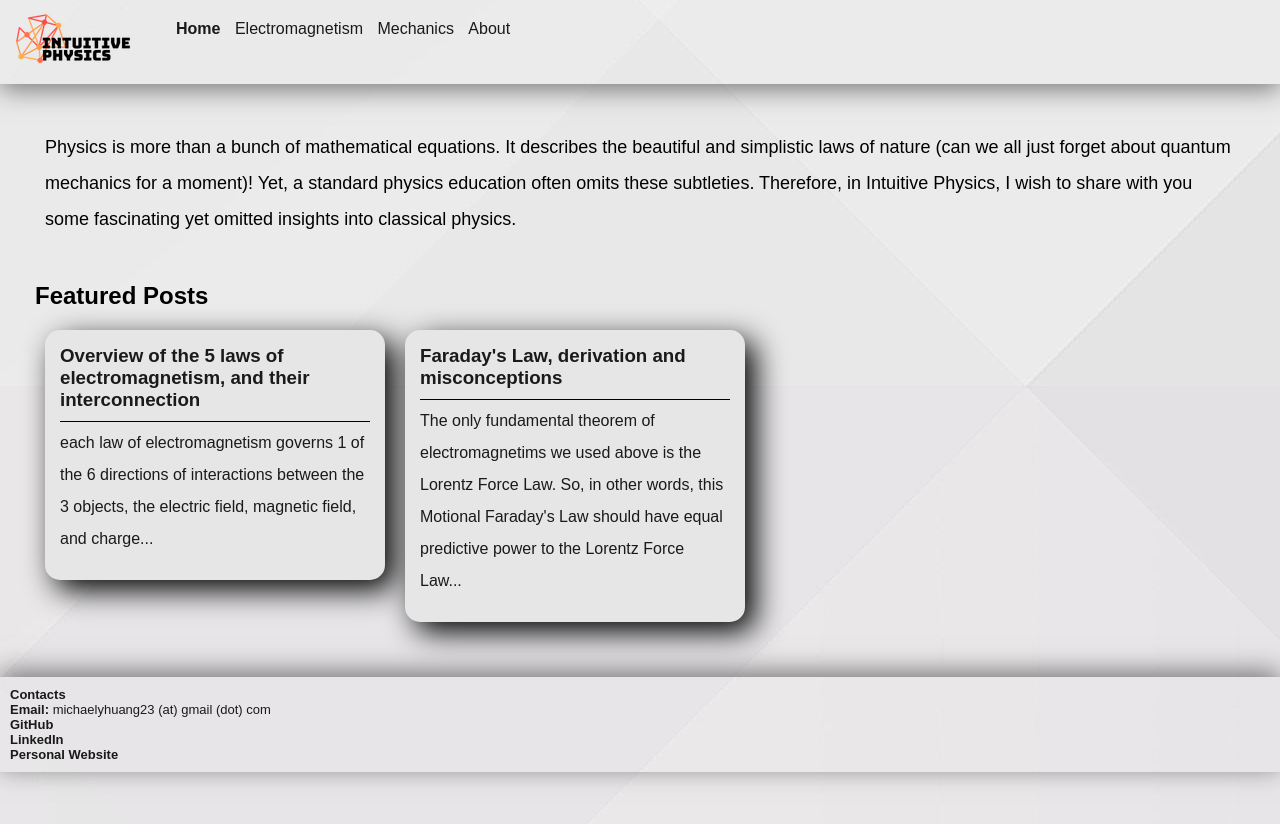
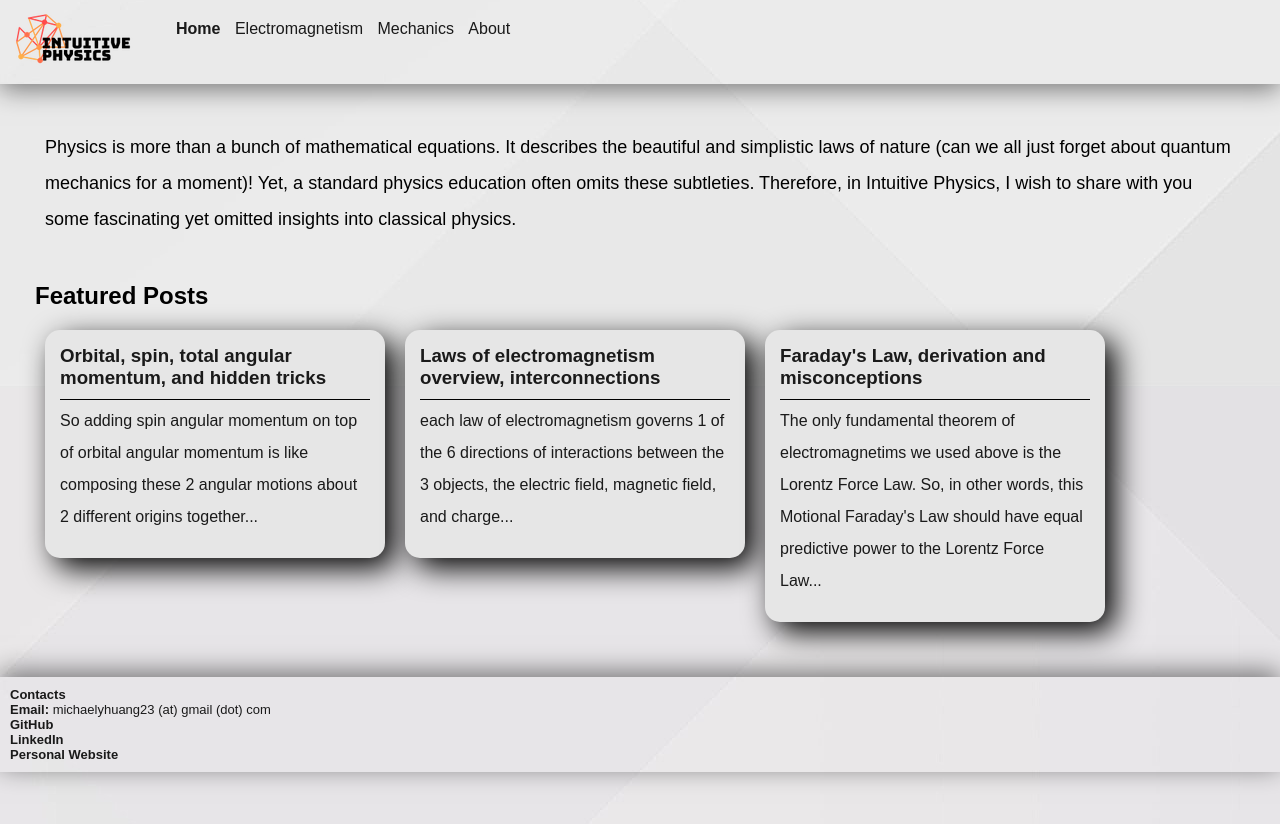
Before and after one commit to IntuitivePhysics/IntuitivePhysics, a Jekyll site: the page built from index.html, in a window 1280 px wide. Shown: the top 824 px of the page. Built offline with Jekyll 4.4.1, drawn with Linux system fonts in a browser that asks for light colours; some of the changed lines change nothing that is shown.

Commit message:
new blog Post

```diff
--- a/_posts/2021-05-09-maxwell-equations-overview.md
+++ b/_posts/2021-05-09-maxwell-equations-overview.md
@@ -1,7 +1,7 @@
 ---
 layout: post
 
-title: Overview of the 5 laws of electromagnetism, and their interconnection
+title: Laws of electromagnetism overview, interconnections
 
 author: Michael Huang
 
--- /dev/null
+++ b/_posts/2021-05-12-orbital-spin-angular-momentum.md
@@ -0,0 +1,121 @@
+---
+layout: post
+
+title: Orbital, spin, total angular momentum, and hidden tricks
+
+author: Michael Huang
+
+description: Explains the differences between the 3 classical angular momenta and their correlation. Proves spin + orbital = total.
+
+tags:
+    - mechanics
+    - angular momentum
+    - momentum
+    - spin
+    - orbital
+    - trick
+
+excerpt: So adding spin angular momentum on top of orbital angular momentum is like composing these 2 angular motions about 2 different origins together...
+
+---
+
+### Content
+
+* A very general definition of [angular momentum](#angular-momentum-definition)
+* Orbital, spin, total angular momentum. [What are they](#orbital-spin-total-angular-momentum)?
+* Spin + Orbital = Total, [why](#spin-plus-orbital-equals-total)?
+* Further [extension](#intuition-for-why)
+
+
+
+### Angular Momentum Definition
+
+Angular momentum is a concept meaningless unless defined relative to a point. Let's call this point our origin $O$. Now, we will place our frame of reference on this point for all later discussions.
+
+Angular momentum of a point particle relative to $O$ is $\textbf{L}=\textbf{r}\times \textbf{p}$ where $\textbf{r}$ points from $O$ to this point particle and $\textbf{p}$ is the momentum of the particle relative to $O$.  Angular momentum of a system of point particles is just the summation of individual angular momentum.
+
+Angular momentum is the rotational analogue of momentum.
+
+#### Is Momentum more fundamental
+
+while angular momentum can be written with respect to momentum, that doesn't mean momentum is more fundamental. Angular momentum deals with rotational motion while momentum deals with translational motion.
+
+Then you might ask: isn't all rotational motion microscopically translational motions. That is true, but all translational motion can also be perceived as rotational motions if you insert the origin/center of rotation infinitely far away.
+
+A more precise way to distinguish rotational motion vs translational motion and angular momentum vs momentum is to invalidate the question itself. There's only motion, no such a physical construct as translational motion which is fundamentally different from angular motion. They are all just motion.
+
+Translational motion and angular motion are simply 2 ways to describe motions (instead of to classify them). If you use a cartesian coordinate, your motions are described in translational terms. If you use a polar coordinate, your motions are described in angular terms. In practice, it's often good to use both coordinates simultaneously for problem solving.
+
+#### However, angular momentum and momentum are NOT 2 sides of the same coin
+
+They are locally the same.
+
+Consider a ball doing circular orbital around $O$, instantaneously in a time $dt$, it turns an angle $d\theta$. Its angular momentum $L$ is unchanged during $dt$. We can also argue, by ignoring the little $d\theta$ it turned, that its momentum is unchanged since it's pretty much continuing its original path. In this way, we could "derive" angular momentum conservation from momentum conservation. What is flawed in my argument? The flaw is that the error due to ignoring $d\theta$ accumulates, eventually becoming significant.
+
+To further convince you that they are "2 sides of the same coin", I will provide another example. Consider a system of particles, let's put our origin infinitely far away from them. Now $L=\sum r_i\times p_i$ (note that these are all vectors!) We can treat $r_i$ to be the same because $O$ is infinitely far away. So we pull $r_i$ out of the sum. $L=r\times \sum p_i=r\times p_{total}$. Since $r$ is fixed, conservation of $L$ is the same as conservation of $p$.
+
+These 2 examples demonstrate the equivalence of angular momentum and momentum. But they only happen in the limiting cases. We must take $\lim \limits_{\frac{d\theta}{dt}\rightarrow 0}=\lim \limits_{w\rightarrow 0}$ and make $r\rightarrow \infty$ relative to the size of the system or object we consider.
+
+In these limiting cases, the equation given by the 2 conservation laws can be equated. Otherwise, they are 2 separate laws providing different informations.
+
+The reason why conservation of angular momentum and momentum are locally equivalent is because they both can be derived from Newton's Laws, which are laws instantaneous and local laws of physics.
+
+### Orbital, Spin, Total angular momentum
+
+I digressed, now let's dive in.
+
+#### Orbital angular momentum
+
+Orbital angular momentum of a system of particle about point $O$ can be defined as $L_{orbital}=r_{to\space CoM}\times p_{CoM}$. In other words, it only concerns with the motion of the center of mass of the system of particles.
+
+#### Spin angular momentum
+
+Spin angular momentum is the opposite. It only concerns with the motion of particles relative to the system's center of mass. So spin angular momentum is defined **relative to the Center of Mass (CoM) of the system** instead of $O$! $L_{spin}=r_{from\space CoM}\times p_{about \space CoM}$.
+
+#### Total angular momentum
+
+This is the angular momentum we know and defined [above](#angular-momentum-definition). It's a summation of angular momentum of individual particles relative to $O$. So it accounts for all motions: internal motions of particles as well as the net motion of the Center of Mass of the system. $L_{net}=\sum r_i\times p_i$
+
+As incredulous as it sounds, $L_{orbital}+L_{spin}=L_{net}$ although $L_{spin}$ isn't even defined about the same point as the other 2!
+
+Here's a proof!
+
+### Spin plus Orbital equals Total
+
+$L_{net}=\sum r_i\times p_i$. Notice $r_i=r_{to\space CoM}+r_{i \space from \space CoM}$. $r_{to\space CoM}$ is same for all particles, pointing from $O$ to $CoM$.
+
+So $L_{net}=\sum r_{to\space CoM}\times p_i+r_{i \space from \space CoM}\times p_i$
+
+Note that I applied the distributive property of cross product.
+
+Here comes the magic: Pull $r_{to\space CoM}$ out
+
+$L_{net}=r_{to\space CoM}\times\sum p_i+\sum r_{i \space from \space CoM}\times p_i$
+
+$L_{net}=r_{to\space CoM}\times p_{net}+\sum r_{i \space from \space CoM}\times p_i$
+
+Remember by definition $p_{net}=p_{CoM}$. You can also think of it as all the internal momenta got cancelled out.
+
+So
+
+$L_{net}=r_{to\space CoM}\times p_{CoM}+\sum r_{i \space from \space CoM}\times p_i$
+
+Do you recognize the two terms? Yes, the first if $L_{orbital}$ and the second is $L_{spin}$!
+
+So $L_{net}=L_{orbital}+L_{spin}$ although they are not even relative to the same point!
+
+### Intuition for why
+
+You can think of it as composition of angular motion. To see what that means, let's look at composition of momentum. It works a bit differently (mostly due to the definition of center of mass).
+
+Imagine a cannon moving with a cannon round. Their combined mass is $M$. The cannon just fired. The cannon round/ball moves at speed $v_b$ while the cannon moves at $v_c$. You can say the momentum of the launching system is $p_l=Mv_c$. The momentum of the ball relative to the cannon is $p_b=m_bv_{b\space to \space c}$ where $v_{b\space to \space c}$ is the speed of the ball relative to the cannon. Apparently, the total momentum $p_{total}=p_l+p_b=\sum m_i v_i$ for each object $i$ in the system.
+
+Now, angular motion is similar. The moon orbits around earth with $L_{orbit}$ while the moon spins about its center of mass with $L_{spin}$. Notice that CoM, about which $L_{spin}$ is defined, is undergoing the orbital angular motion. So adding $L_{spin}$ on top of $L_{orbit}$ is like composing these 2 angular motions about 2 different origins together. It's similar to composing the two linear motions together in the cannon example.
+
+Of course, you cannot add any 2 angular momentum together. You add the 2 momentum together in the cannon case because 1 of the momentum $p_1$ is defined with its frame of reference moving at $p_2$. Or in other words, you can only compose 2 motions if the frame of reference of one is undergoing the other motion.
+
+
+
+
+
+Happy reading!
--- a/_sass/main.scss
+++ b/_sass/main.scss
@@ -189,6 +189,10 @@ p a:hover{
         list-style: inside decimal;
         padding-left: 15px;
     }
+    ul{
+        list-style: inside square;
+        padding-left: 15px;
+    }
     h3{
         margin-top:25px;
         font-size: x-large;
```
